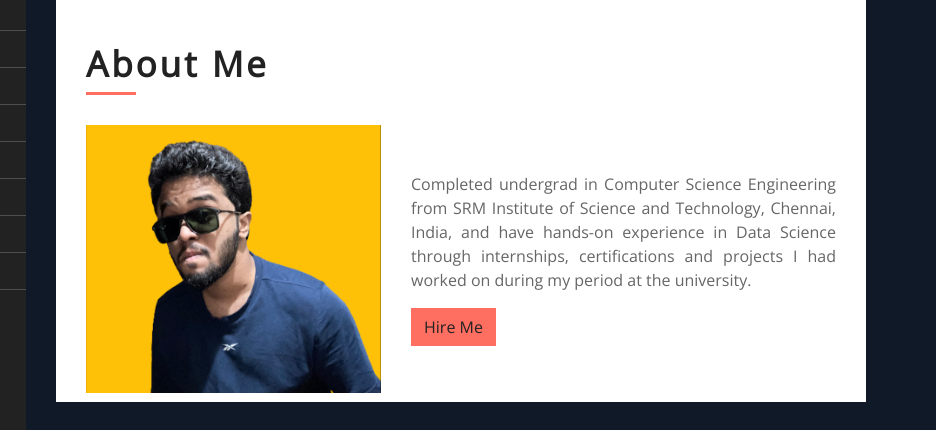
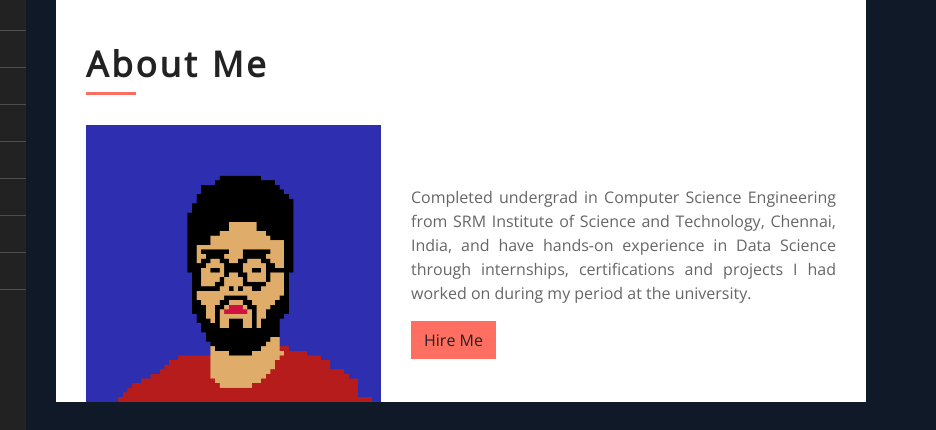
Before and after one commit to ShivamBhosale/myPortfolio, a plain HTML site: page myPortfolio/index.html in a window 1280 px wide. Shown: the part 368-798 px from the top of the page, 344-1280 px from the left. Drawn offline with nearby package versions, Linux system fonts and the light colour scheme.

Commit message:
profile pic update

```diff
--- a/myPortfolio/index.html
+++ b/myPortfolio/index.html
@@ -111,7 +111,7 @@
                         </div>
                         <div class="row align-items-center">
                             <div class="col-md-6 col-lg-5">
-                                <img src="img/Shivam2.jpeg" alt="Image">
+                                <img src="img/shivam3.jpg" alt="Image">
                             </div>
                             <div class="col-md-6 col-lg-7">
                                 <p style="text-align:justify;">
```
Also changed, not shown: myPortfolio/img/shivam3.jpg (added).
